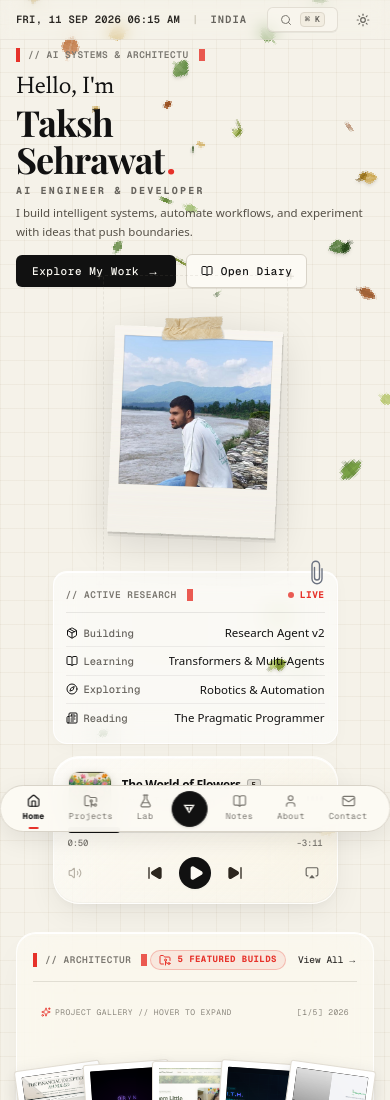
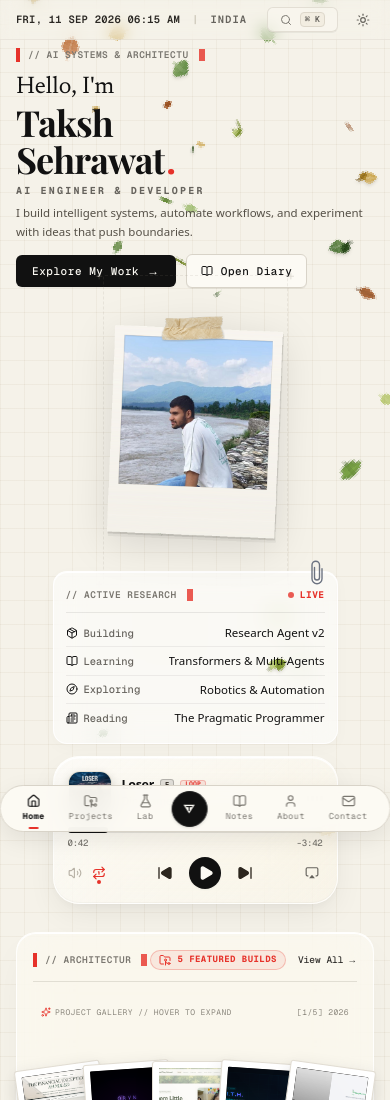
Before and after one commit to Taksh254/Portfolio, a Next.js app: page / in a window 390 px wide. Shown: the top 1100 px of the page. Built offline with nearby package versions, Linux system fonts and the light colour scheme.

Commit message:
feat(player): set Loser on loop with custom album art and repeat loop controls

```diff
--- a/src/components/GlassMusicPlayer.tsx
+++ b/src/components/GlassMusicPlayer.tsx
@@ -1,7 +1,15 @@
 "use client";
 
 import React, { useState, useEffect, useRef } from "react";
-import { Play, Pause, SkipBack, SkipForward, Volume2 } from "lucide-react";
+import {
+  Play,
+  Pause,
+  SkipBack,
+  SkipForward,
+  Volume2,
+  VolumeX,
+  Repeat1,
+} from "lucide-react";
 
 interface Track {
   id: string;
@@ -9,54 +17,69 @@ interface Track {
   artist: string;
   isExplicit?: boolean;
   coverUrl: string;
-  duration: number; // in seconds, e.g. 241s = 4:01 (0:50 elapsed, 3:11 remaining)
+  duration: number; // in seconds
+  audioSrc?: string;
 }
 
 const PLAYLIST: Track[] = [
+  {
+    id: "loser-dino-james",
+    title: "Loser",
+    artist: "Dino James",
+    isExplicit: true,
+    coverUrl: "/album-loser.jpg",
+    duration: 264, // 4:24
+    audioSrc: "/loser.mp3",
+  },
+  {
+    id: "loser-beck",
+    title: "Loser",
+    artist: "Beck",
+    isExplicit: true,
+    coverUrl: "/album-loser.jpg",
+    duration: 235, // 3:55
+  },
   {
     id: "world-of-flowers",
     title: "The World of Flowers",
     artist: "Levon Tutundzhian",
     isExplicit: true,
     coverUrl: "/album-world-of-flowers.png",
-    duration: 241, // 0:50 elapsed + 3:11 remaining = 4:01
-  },
-  {
-    id: "midnight-synapses",
-    title: "Midnight Synapses",
-    artist: "Taksh S. // Kernel Beats",
-    isExplicit: false,
-    coverUrl: "/album-world-of-flowers.png",
-    duration: 198,
-  },
-  {
-    id: "gotham-rain",
-    title: "Atmospheric Lo-Fi",
-    artist: "Wayne Tower Audio",
-    isExplicit: false,
-    coverUrl: "/album-world-of-flowers.png",
-    duration: 275,
+    duration: 241,
   },
 ];
 
 export function GlassMusicPlayer() {
   const [currentTrackIndex, setCurrentTrackIndex] = useState(0);
   const [isPlaying, setIsPlaying] = useState(false);
-  const [currentTime, setCurrentTime] = useState(50); // initial 0:50
+  const [isLooping, setIsLooping] = useState(true); // Loop active by default
+  const [isMuted, setIsMuted] = useState(false);
+  const [currentTime, setCurrentTime] = useState(42); // start with nice aesthetic offset
   const [airplayActive, setAirplayActive] = useState(false);
   const [airplayMessage, setAirplayMessage] = useState(false);
+  const [loopNotification, setLoopNotification] = useState(false);
+
+  const audioRef = useRef<HTMLAudioElement | null>(null);
+  const audioCtxRef = useRef<AudioContext | null>(null);
+  const synthNodesRef = useRef<{ gainNode: GainNode } | null>(null);
 
   const track = PLAYLIST[currentTrackIndex];
   const duration = track.duration;
 
-  // Real-time playback timer
+  // Real-time playback timer with seamless looping
   useEffect(() => {
     let interval: NodeJS.Timeout | null = null;
     if (isPlaying) {
       interval = setInterval(() => {
         setCurrentTime((prev) => {
           if (prev >= duration) {
-            return 0;
+            if (isLooping) {
+              // Loop back to start seamlessly
+              return 0;
+            } else {
+              setIsPlaying(false);
+              return duration;
+            }
           }
           return prev + 1;
         });
@@ -65,10 +88,100 @@ export function GlassMusicPlayer() {
     return () => {
       if (interval) clearInterval(interval);
     };
-  }, [isPlaying, duration]);
+  }, [isPlaying, duration, isLooping]);
+
+  // Web Audio ambient lo-fi synthesizer loop fallback when audio file isn't present
+  const startSynth = () => {
+    try {
+      const AudioCtx = window.AudioContext || (window as unknown as { webkitAudioContext: typeof AudioContext }).webkitAudioContext;
+      if (!audioCtxRef.current) {
+        audioCtxRef.current = new AudioCtx();
+      }
+      const ctx = audioCtxRef.current;
+      if (ctx.state === "suspended") {
+        ctx.resume();
+      }
+
+      if (!synthNodesRef.current) {
+        const masterGain = ctx.createGain();
+        masterGain.gain.setValueAtTime(isMuted ? 0 : 0.08, ctx.currentTime);
+        masterGain.connect(ctx.destination);
+
+        // Warm chord notes (D minor: D3, F3, A3, C4)
+        const freqs = [146.83, 174.61, 220.0, 261.63];
+        freqs.forEach((freq, idx) => {
+          const osc = ctx.createOscillator();
+          const filter = ctx.createBiquadFilter();
+          const noteGain = ctx.createGain();
+
+          osc.type = idx % 2 === 0 ? "triangle" : "sine";
+          osc.frequency.setValueAtTime(freq, ctx.currentTime);
+
+          filter.type = "lowpass";
+          filter.frequency.setValueAtTime(480 + idx * 60, ctx.currentTime);
+
+          noteGain.gain.setValueAtTime(0.04 / freqs.length, ctx.currentTime);
+
+          osc.connect(filter);
+          filter.connect(noteGain);
+          noteGain.connect(masterGain);
+          osc.start();
+        });
+
+        synthNodesRef.current = { gainNode: masterGain };
+      } else {
+        synthNodesRef.current.gainNode.gain.setTargetAtTime(isMuted ? 0 : 0.08, ctx.currentTime, 0.1);
+      }
+    } catch {
+      // AudioContext unavailable or blocked by browser policy
+    }
+  };
+
+  const stopSynth = () => {
+    if (synthNodesRef.current && audioCtxRef.current) {
+      synthNodesRef.current.gainNode.gain.setTargetAtTime(0, audioCtxRef.current.currentTime, 0.15);
+    }
+  };
 
   const togglePlay = () => {
-    setIsPlaying((prev) => !prev);
+    const nextPlaying = !isPlaying;
+    setIsPlaying(nextPlaying);
+
+    if (nextPlaying) {
+      startSynth();
+      if (audioRef.current && track.audioSrc) {
+        audioRef.current.play().catch(() => {
+          // Audio file play fallback to synth
+        });
+      }
+    } else {
+      stopSynth();
+      if (audioRef.current) {
+        audioRef.current.pause();
+      }
+    }
+  };
+
+  const toggleLoop = () => {
+    setIsLooping((prev) => {
+      const next = !prev;
+      setLoopNotification(true);
+      setTimeout(() => setLoopNotification(false), 2000);
+      return next;
+    });
+  };
+
+  const toggleMute = () => {
+    setIsMuted((prev) => {
+      const next = !prev;
+      if (synthNodesRef.current && audioCtxRef.current) {
+        synthNodesRef.current.gainNode.gain.setTargetAtTime(next ? 0 : 0.08, audioCtxRef.current.currentTime, 0.05);
+      }
+      if (audioRef.current) {
+        audioRef.current.muted = next;
+      }
+      return next;
+    });
   };
 
   const handlePrev = () => {
@@ -85,7 +198,11 @@ export function GlassMusicPlayer() {
     const rect = e.currentTarget.getBoundingClientRect();
     const clickX = e.clientX - rect.left;
     const pct = Math.max(0, Math.min(1, clickX / rect.width));
-    setCurrentTime(Math.floor(pct * duration));
+    const seekTime = Math.floor(pct * duration);
+    setCurrentTime(seekTime);
+    if (audioRef.current && isFinite(audioRef.current.duration)) {
+      audioRef.current.currentTime = seekTime;
+    }
   };
 
   const handleAirPlay = () => {
@@ -106,10 +223,37 @@ export function GlassMusicPlayer() {
 
   return (
     <div className="relative w-full max-w-[285px] select-none">
+      {/* Hidden audio element for MP3 playback */}
+      {track.audioSrc && (
+        <audio
+          ref={audioRef}
+          src={track.audioSrc}
+          loop={isLooping}
+          muted={isMuted}
+          onEnded={() => {
+            if (isLooping) {
+              if (audioRef.current) {
+                audioRef.current.currentTime = 0;
+                audioRef.current.play().catch(() => {});
+              }
+            } else {
+              setIsPlaying(false);
+            }
+          }}
+        />
+      )}
+
       {/* AirPlay Feedback Notification Pill */}
       {airplayMessage && (
         <div className="absolute -top-7 left-1/2 -translate-x-1/2 px-2.5 py-0.5 rounded-full bg-black/80 backdrop-blur-md text-white font-mono-tech text-[9px] tracking-wider whitespace-nowrap shadow-md z-30 transition-all animate-fade-in">
           {airplayActive ? "AirPlay: TAKSH.OS Connected" : "AirPlay: Disconnected"}
+        </div>
+      )}
+
+      {/* Loop Notification Pill */}
+      {loopNotification && (
+        <div className="absolute -top-7 left-1/2 -translate-x-1/2 px-2.5 py-0.5 rounded-full bg-[#E6322A]/90 backdrop-blur-md text-white font-mono-tech text-[9px] font-bold tracking-wider whitespace-nowrap shadow-md z-30 transition-all animate-fade-in">
+          {isLooping ? "🔁 Loop Enabled: Loser on Repeat" : "Loop Disabled"}
         </div>
       )}
 
@@ -135,7 +279,7 @@ export function GlassMusicPlayer() {
         {/* ── 1. Top Section: Album Artwork + Title/Artist + Equalizer ── */}
         <div className="flex items-center gap-2.5">
           {/* Album Artwork */}
-          <div className="relative w-11 h-11 rounded-xl overflow-hidden shrink-0 shadow-[0_3px_10px_rgba(0,0,0,0.12)] border border-black/[0.08] bg-[#FAF5E6]">
+          <div className="relative w-11 h-11 rounded-xl overflow-hidden shrink-0 shadow-[0_3px_10px_rgba(0,0,0,0.14)] border border-black/[0.08] bg-[#FAF5E6]">
             <img
               src={track.coverUrl}
               alt={`${track.title} cover`}
@@ -148,12 +292,20 @@ export function GlassMusicPlayer() {
           {/* Title & Artist Info */}
           <div className="flex-1 min-w-0 pr-0.5">
             <div className="flex items-center gap-1.5 leading-tight">
-              <h4 className="font-sans font-bold text-[12px] sm:text-[12.5px] text-[#111111] truncate tracking-tight">
+              <h4 className="font-sans font-bold text-[12.5px] sm:text-[13px] text-[#111111] truncate tracking-tight">
                 {track.title}
               </h4>
               {track.isExplicit && (
                 <span className="shrink-0 px-1 py-[0.5px] text-[7px] font-mono-tech font-bold rounded-[3px] bg-black/10 text-[#2C261E] border border-black/20 leading-none">
                   E
+                </span>
+              )}
+              {isLooping && (
+                <span
+                  title="Loop Active"
+                  className="shrink-0 px-1 py-[0.5px] text-[6.5px] font-mono-tech font-bold rounded-[3px] bg-[#E6322A]/10 text-[#E6322A] border border-[#E6322A]/25 leading-none"
+                >
+                  LOOP
                 </span>
               )}
             </div>
@@ -164,8 +316,9 @@ export function GlassMusicPlayer() {
 
           {/* Equalizer Waveform Animation */}
           <div
-            className="flex items-end gap-[2px] h-4 shrink-0 pl-1"
-            title={isPlaying ? "Playing audio" : "Paused"}
+            className="flex items-end gap-[2px] h-4 shrink-0 pl-1 cursor-pointer"
+            onClick={togglePlay}
+            title={isPlaying ? "Playing audio — Click to pause" : "Paused — Click to play"}
           >
             {[
               { h: "60%", dur: "0.8s", delay: "0.1s" },
@@ -175,9 +328,10 @@ export function GlassMusicPlayer() {
             ].map((bar, i) => (
               <span
                 key={i}
-                className="w-[2.5px] rounded-full bg-[#111111]/80 inline-block transition-all"
+                className="w-[2.5px] rounded-full inline-block transition-all"
                 style={{
                   height: isPlaying ? bar.h : "30%",
+                  backgroundColor: isPlaying ? "#E6322A" : "rgba(17, 17, 17, 0.6)",
                   animation: isPlaying
                     ? `equalizer-pulse ${bar.dur} ease-in-out infinite alternate ${bar.delay}`
                     : "none",
@@ -212,9 +366,36 @@ export function GlassMusicPlayer() {
 
         {/* ── 3. Bottom Section: Playback Controls ── */}
         <div className="flex items-center justify-between mt-1 pt-0.5">
-          {/* Subtle volume hint / spacer */}
-          <div className="w-5 flex items-center justify-start text-[#8C8476]">
-            <Volume2 className="w-3.5 h-3.5 opacity-60 hover:opacity-100 transition-opacity cursor-pointer" />
+          {/* Left: Volume & Repeat Loop Controls */}
+          <div className="flex items-center gap-2 text-[#8C8476]">
+            {/* Volume toggle */}
+            <button
+              onClick={toggleMute}
+              type="button"
+              title={isMuted ? "Unmute" : "Mute"}
+              className="hover:text-black transition-colors cursor-pointer"
+            >
+              {isMuted ? (
+                <VolumeX className="w-3.5 h-3.5 text-[#E6322A]" />
+              ) : (
+                <Volume2 className="w-3.5 h-3.5 opacity-60 hover:opacity-100" />
+              )}
+            </button>
+
+            {/* Loop Toggle Button */}
+            <button
+              onClick={toggleLoop}
+              type="button"
+              title={isLooping ? "Repeat One Track (Loop On)" : "Repeat Off"}
+              className={`p-0.5 rounded transition-all cursor-pointer relative ${
+                isLooping ? "text-[#E6322A]" : "text-[#8C8476] opacity-60 hover:opacity-100"
+              }`}
+            >
+              <Repeat1 className="w-3.5 h-3.5" />
+              {isLooping && (
+                <span className="w-1 h-1 rounded-full bg-[#E6322A] absolute -bottom-0.5 left-1/2 -translate-x-1/2" />
+              )}
+            </button>
           </div>
 
           {/* Center Playback Controls */}
@@ -267,7 +448,7 @@ export function GlassMusicPlayer() {
                   : "text-[#66635D] hover:text-black hover:bg-black/[0.04]"
               }`}
             >
-              {/* Apple AirPlay Icon: Concentric audio arcs over triangular output arrow */}
+              {/* Apple AirPlay Icon */}
               <svg
                 width="14"
                 height="14"
```
Also changed, not shown: public/album-loser.jpg (added).
